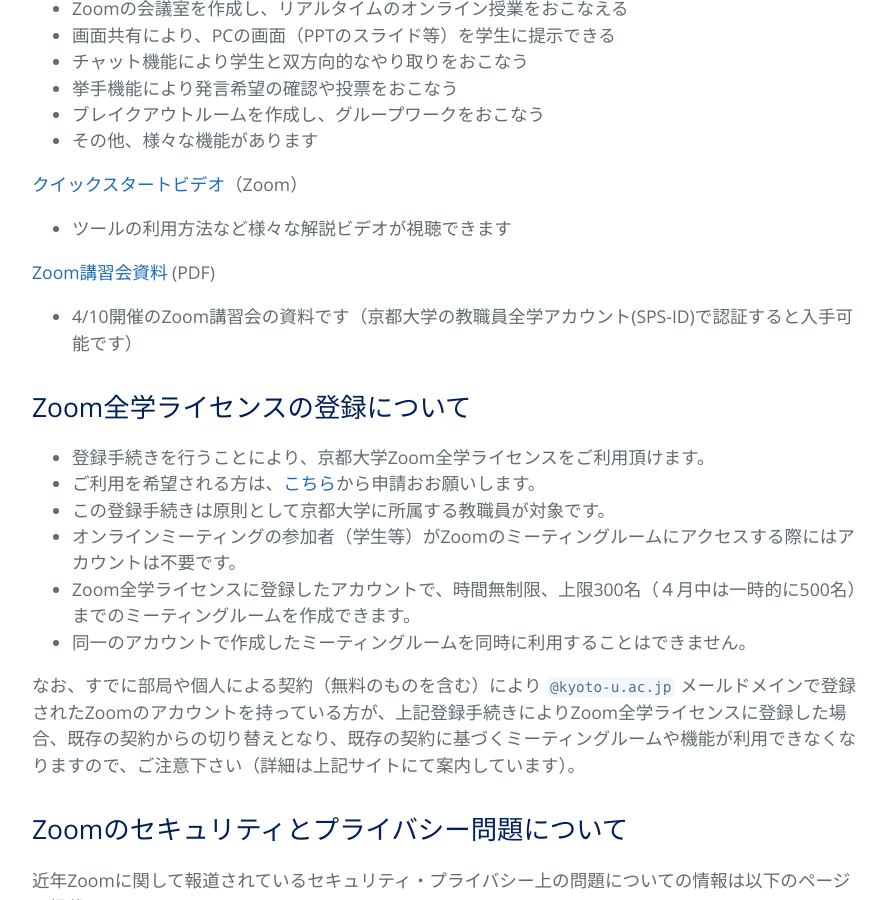
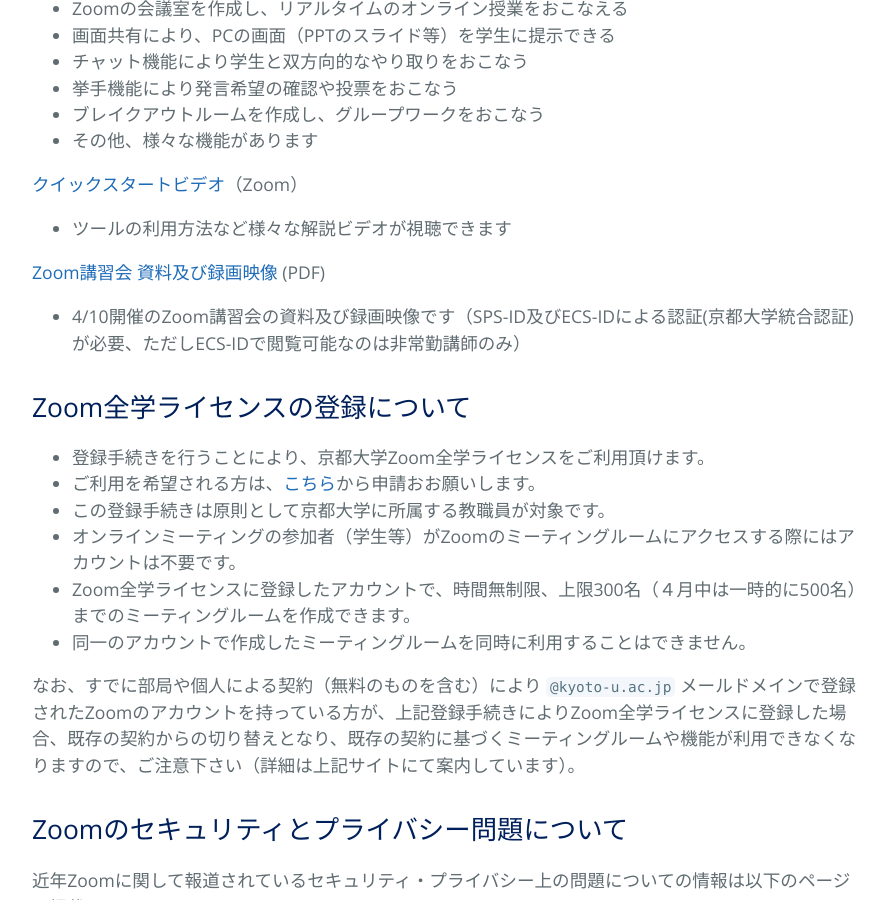
Before and after one commit to kyoto-u/online-edu, a Jekyll site: the page built from zoom.md, in a window 1280 px wide and 900 px high, scrolled down 1104 px. Shown: the whole window, without its empty margins (192-1078 px from the left). Built offline with Jekyll 4.4.1, drawn with Linux system fonts in a browser that asks for light colours.

Commit message:
add kubar resources

```diff
--- a/zoom.md
+++ b/zoom.md
@@ -30,8 +30,8 @@ title: オンラインミーティングサービス(Zoom全学ライセンス)
 [クイックスタートビデオ](https://www.youtube.com/playlist?list=PLKpRxBfeD1kHaJpuWa-DKjWykMedlLZ0x)（Zoom）
 - ツールの利用方法など様々な解説ビデオが視聴できます
 
-[Zoom講習会資料](https://drive.google.com/open?id=1X6kQcIxmWXoyXre2j6_w64o-RsL7k0o_) (PDF)
-- 4/10開催のZoom講習会の資料です（京都大学の教職員全学アカウント(SPS-ID)で認証すると入手可能です）
+[Zoom講習会 資料及び録画映像](https://kubar.rd.iimc.kyoto-u.ac.jp/zoom/resources.html) (PDF)
+- 4/10開催のZoom講習会の資料及び録画映像です（SPS-ID及びECS-IDによる認証(京都大学統合認証)が必要、ただしECS-IDで閲覧可能なのは非常勤講師のみ）
 
 
 ## Zoom全学ライセンスの登録について
```
